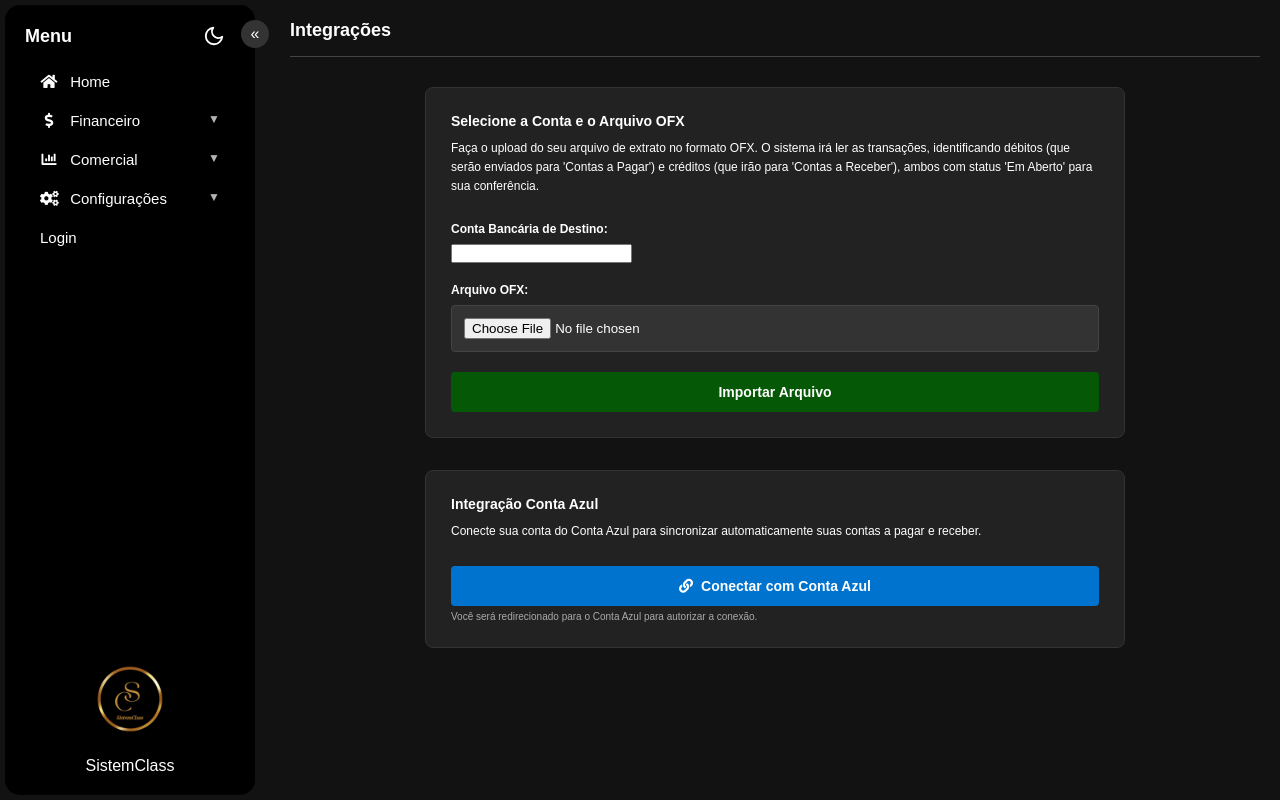
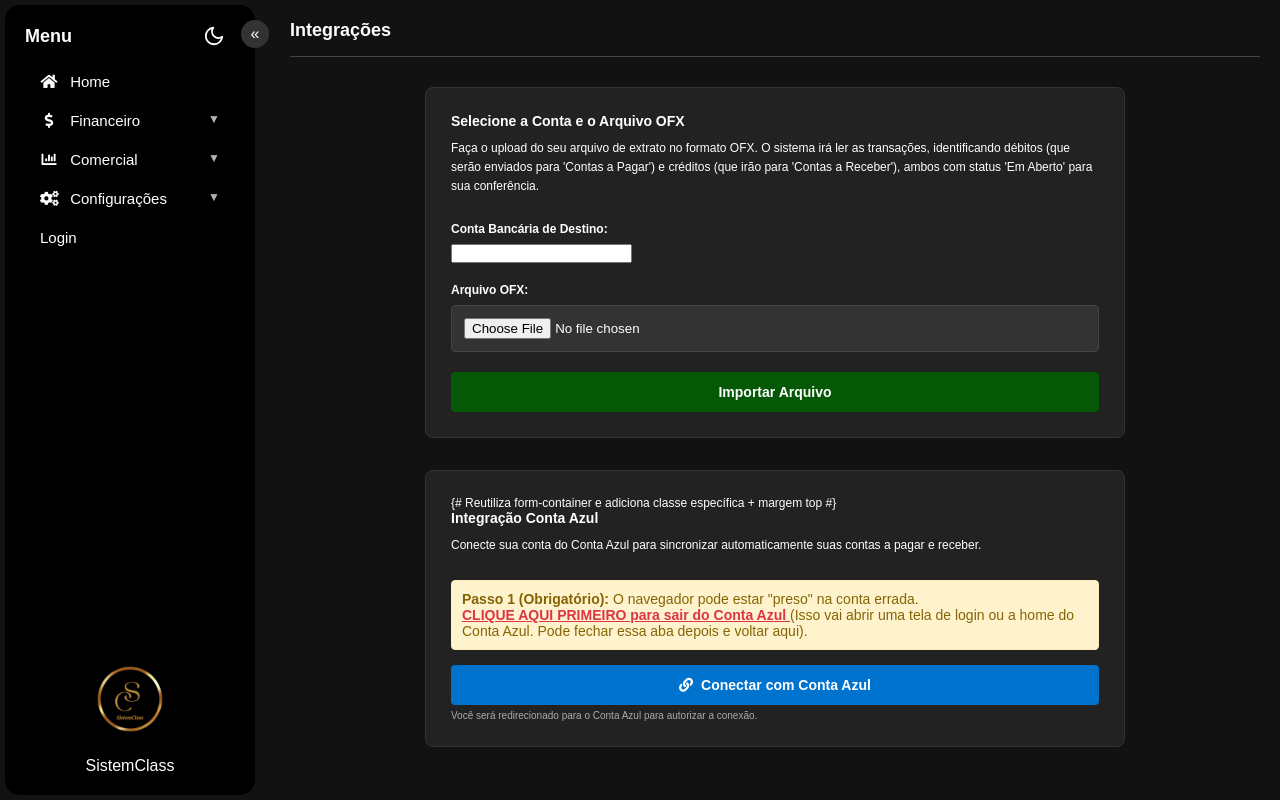
Before and after one commit to RodrigoJp47/Projeto-SistemClass, a Django app: template accounts/templates/accounts/importar_ofx.html in a window 1280 px wide. Run offline with Django 5.2, Linux system fonts and the light colour scheme; the template is opened without the code that fills it, so the values that code supplies are empty, except form fields; tables that the repository leaves empty hold one stand-in row (values such as "Sample post"); form fields are guessed from the names that the template uses.

Commit message:
Ajuste na conexão do CA

```diff
--- a/accounts/templates/accounts/importar_ofx.html
+++ b/accounts/templates/accounts/importar_ofx.html
@@ -1,6 +1,7 @@
 {% load static %}
 <!DOCTYPE html>
 <html lang="pt-BR">
+
 <head>
     <meta charset="UTF-8">
     <meta name="viewport" content="width=device-width, initial-scale=1.0">
@@ -12,6 +13,7 @@
     <link rel="stylesheet" href="{% static 'css/importar_ofx.css' %}">
     <link rel="stylesheet" href="{% static 'css/layout-responsive.css' %}">
 </head>
+
 <body class="importar-ofx-page">
     {% include 'accounts/_sidebar.html' %}
 
@@ -60,7 +62,8 @@
             </form>
         </div>
         {% comment %} --- NOVA SECÇÃO CONTA AZUL --- {% endcomment %}
-        <div class="form-container conta-azul-integration mt-4"> {# Reutiliza form-container e adiciona classe específica + margem top #}
+        <div class="form-container conta-azul-integration mt-4"> {# Reutiliza form-container e adiciona classe
+            específica + margem top #}
             <h3>Integração Conta Azul</h3>
             <p class="description">
                 Conecte sua conta do Conta Azul para sincronizar automaticamente suas contas a pagar e receber.
@@ -70,9 +73,23 @@
             <div class="integration-status success"> {# Classe CSS para status conectado #}
                 <i class="fas fa-check-circle"></i> {# Ícone FontAwesome #}
                 <span>Sua conta Conta Azul está conectada!</span>
-                    {# <a href="#" class="disconnect-link">Desconectar</a> #} {# Link para desconectar (implementação futura) #}
+                {# <a href="#" class="disconnect-link">Desconectar</a> #} {# Link para desconectar (implementação
+                futura) #}
             </div>
             {% else %}
+            <div
+                style="margin-bottom: 15px; background-color: #fff3cd; color: #856404; padding: 10px; border: 1px solid #ffeeba; border-radius: 4px;">
+                <p style="margin: 0; font-size: 14px;">
+                    <strong>Passo 1 (Obrigatório):</strong> O navegador pode estar "preso" na conta errada.
+                    <br>
+                    <a href="https://app.contaazul.com/logout" target="_blank"
+                        style="color: #dc3545; text-decoration: underline; font-weight: bold;">
+                        CLIQUE AQUI PRIMEIRO para sair do Conta Azul
+                    </a>
+                    (Isso vai abrir uma tela de login ou a home do Conta Azul. Pode fechar essa aba depois e voltar
+                    aqui).
+                </p>
+            </div>
             <a href="{% url 'contaazul_auth' %}" class="btn-conta-azul">
                 <i class="fas fa-link"></i> {# Ícone FontAwesome #}
                 Conectar com Conta Azul
@@ -85,13 +102,13 @@
 
     <script src="{% static 'js/theme.js' %}"></script>
     <script>
-        document.addEventListener('DOMContentLoaded', function() {
+        document.addEventListener('DOMContentLoaded', function () {
             // Script para o menu hambúrguer (mobile)
             const menuToggleButton = document.getElementById('menu-toggle');
             const sidebar = document.querySelector('.sidebar');
 
             if (menuToggleButton && sidebar) {
-                menuToggleButton.addEventListener('click', function() {
+                menuToggleButton.addEventListener('click', function () {
                     sidebar.classList.toggle('mobile-open');
                 });
             }
@@ -101,7 +118,7 @@
                 const toggleButton = document.getElementById(toggleId);
                 const submenu = document.getElementById(submenuId);
                 if (toggleButton && submenu) {
-                    toggleButton.addEventListener('click', function(event) {
+                    toggleButton.addEventListener('click', function (event) {
                         event.preventDefault();
                         submenu.style.display = submenu.style.display === 'block' ? 'none' : 'block';
                     });
@@ -125,4 +142,5 @@
         });
     </script>
 </body>
+
 </html>
```
Lines whose indentation alone changed are shown as unchanged.
